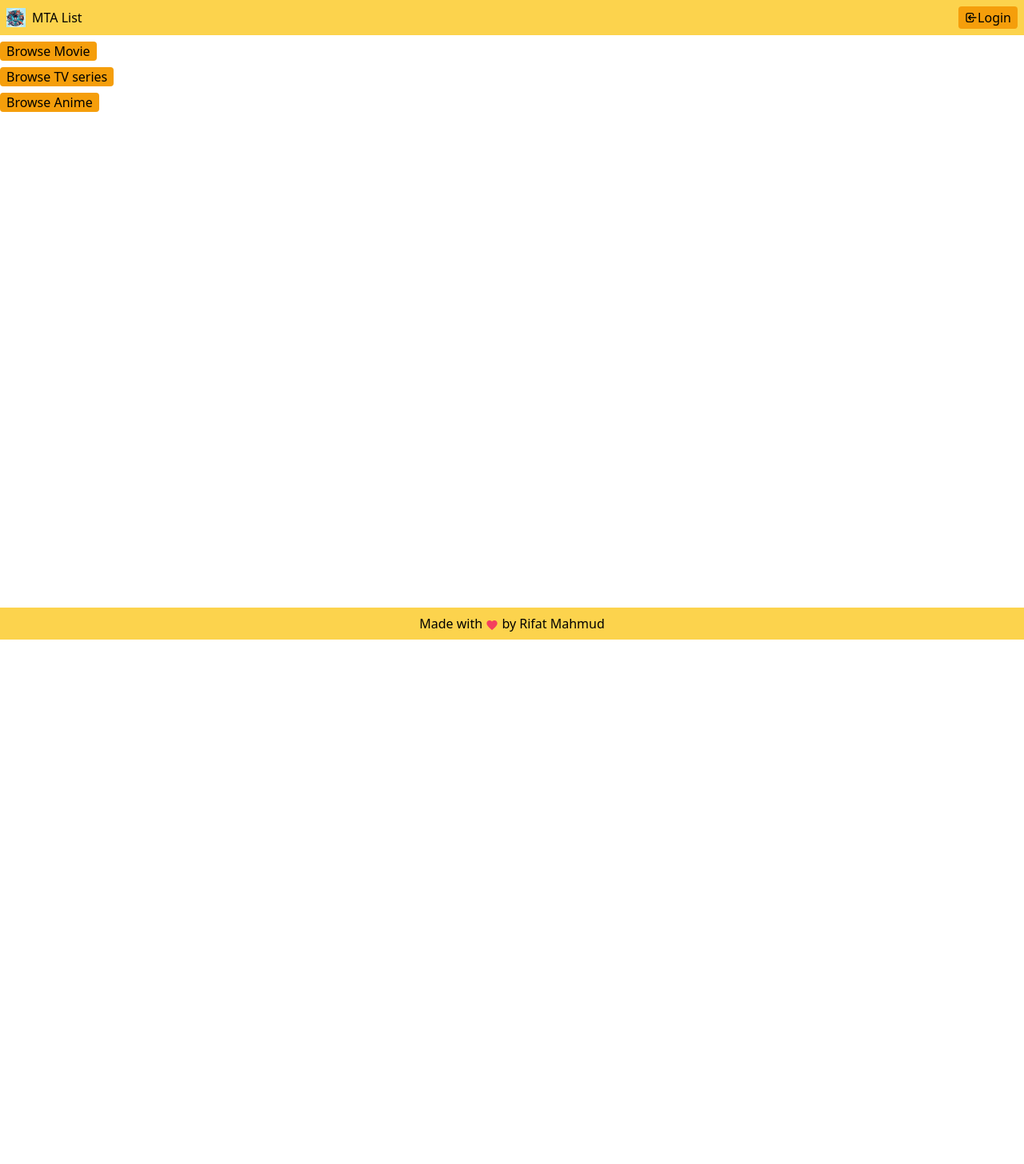
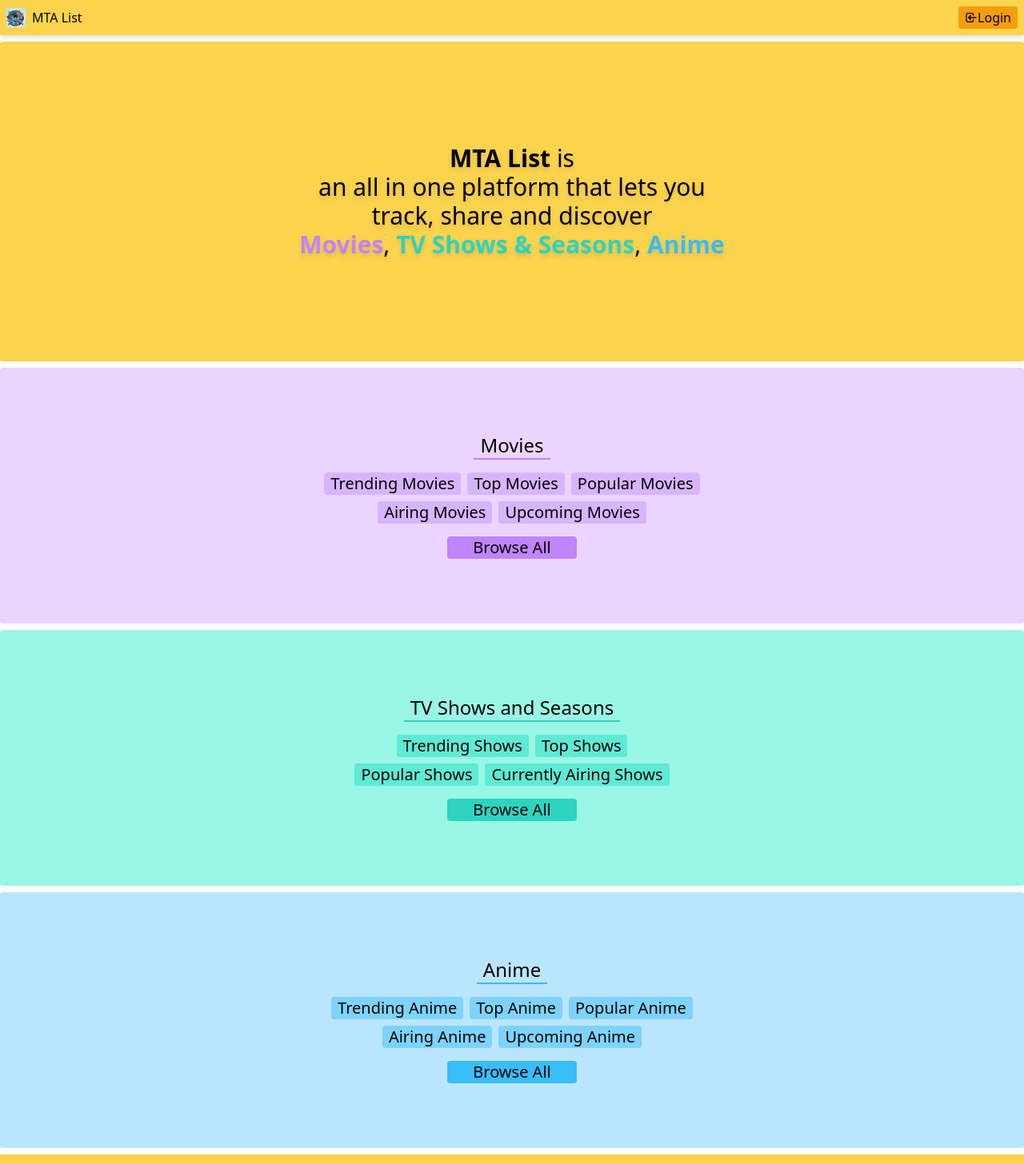
Before and after one commit to RifatMahmudno-1/mta-list, a Nuxt app: page / in a window 1280 px wide. Shown: the top 1456 px of the page at 80% size. Before the commit the page ends 800 px from the top, so only its background shows below. Built offline with nearby package versions, Linux system fonts and the light colour scheme.

Commit message:
home done

```diff
--- a/assets/css/tailwind.css
+++ b/assets/css/tailwind.css
@@ -46,7 +46,7 @@
 		--theme-color-950: #451a03;
 	}
 
-	:root[theme='tv'] {
+	[theme='tv'] {
 		--theme-color-50: #f0fdfa;
 		--theme-color-100: #ccfbf1;
 		--theme-color-200: #99f6e4;
@@ -60,7 +60,7 @@
 		--theme-color-950: #042f2e;
 	}
 
-	:root[theme='anime'] {
+	[theme='anime'] {
 		--theme-color-50: #f0f9ff;
 		--theme-color-100: #e0f2fe;
 		--theme-color-200: #bae6fd;
@@ -74,7 +74,7 @@
 		--theme-color-950: #082f49;
 	}
 
-	:root[theme='movie'] {
+	[theme='movie'] {
 		--theme-color-50: #faf5ff;
 		--theme-color-100: #f3e8ff;
 		--theme-color-200: #e9d5ff;
@@ -88,7 +88,7 @@
 		--theme-color-950: #3b0764;
 	}
 
-	:root[theme='list'] {
+	[theme='list'] {
 		--theme-color-50: #f7fee7;
 		--theme-color-100: #ecfccb;
 		--theme-color-200: #d9f99d;
--- a/components/Navigation.vue
+++ b/components/Navigation.vue
@@ -1,5 +1,5 @@
 <template>
-	<nav class="sticky top-0 bg-theme-color-300 z-50">
+	<nav class="sticky top-0 bg-theme-color-300 z-50 shadow-md">
 		<div class="cont grid grid-cols-[auto_1fr_auto] p-2 gap-4 items-center">
 			<div class="flex gap-2 items-center">
 				<NuxtLink href="/" class="flex items-center gap-2">
--- a/pages/index.vue
+++ b/pages/index.vue
@@ -1,9 +1,64 @@
 <template>
-	<div class="flex flex-col gap-2">
-		<NuxtLink to="/movie" class="px-2 rounded bg-theme-color-500 w-fit">Browse Movie</NuxtLink>
-		<NuxtLink to="/tv" class="px-2 rounded bg-theme-color-500 w-fit">Browse TV series</NuxtLink>
-		<NuxtLink to="/anime" class="px-2 rounded bg-theme-color-500 w-fit">Browse Anime</NuxtLink>
-	</div>
+	<main class="flex flex-col gap-2 h-fit">
+		<header class="bg-theme-color-300 min-h-[25rem] grid content-center rounded">
+			<h1 class="text-3xl text-center px-4 py-16 drop-shadow-md">
+				<span class="font-semibold">MTA List</span> is
+				<br />
+				an all in one platform that lets you
+				<br />
+				track, share and discover
+				<br />
+				<NuxtLink href="/movie" class="text-theme-color-400 font-semibold" theme="movie">Movies</NuxtLink>, <NuxtLink href="/tv" class="text-theme-color-400 font-semibold" theme="tv">TV Shows & Seasons</NuxtLink>, <NuxtLink href="/anime" class="text-theme-color-400 font-semibold" theme="anime">Anime</NuxtLink>
+			</h1>
+		</header>
+
+		<div theme="movie" class="min-h-[20rem] grid content-center text-xl justify-items-center bg-theme-color-200 gap-4 px-4 rounded">
+			<h2 class="text-2xl border-b-2 px-2 border-theme-color-400">Movies</h2>
+			<div class="grid justify-items-center gap-2">
+				<div class="flex gap-2">
+					<NuxtLink href="/movie/trending" class="bg-theme-color-300 px-2 rounded">Trending Movies</NuxtLink>
+					<NuxtLink href="/movie/top" class="bg-theme-color-300 px-2 rounded">Top Movies</NuxtLink>
+					<NuxtLink href="/movie/popular" class="bg-theme-color-300 px-2 rounded">Popular Movies</NuxtLink>
+				</div>
+				<div class="flex gap-2">
+					<NuxtLink href="/movie/airing" class="bg-theme-color-300 px-2 rounded">Airing Movies</NuxtLink>
+					<NuxtLink href="/movie/upcoming" class="bg-theme-color-300 px-2 rounded">Upcoming Movies</NuxtLink>
+				</div>
+			</div>
+			<NuxtLink href="/movie" class="bg-theme-color-400 px-8 rounded">Browse All</NuxtLink>
+		</div>
+
+		<div theme="tv" class="min-h-[20rem] grid content-center text-xl justify-items-center bg-theme-color-200 gap-4 px-4 rounded">
+			<h2 class="text-2xl border-b-2 px-2 border-theme-color-400">TV Shows and Seasons</h2>
+			<div class="grid justify-items-center gap-2">
+				<div class="flex gap-2">
+					<NuxtLink href="/tv/trending" class="bg-theme-color-300 px-2 rounded">Trending Shows</NuxtLink>
+					<NuxtLink href="/tv/top" class="bg-theme-color-300 px-2 rounded">Top Shows</NuxtLink>
+				</div>
+				<div class="flex gap-2">
+					<NuxtLink href="/tv/popular" class="bg-theme-color-300 px-2 rounded">Popular Shows</NuxtLink>
+					<NuxtLink href="/tv/airing" class="bg-theme-color-300 px-2 rounded">Currently Airing Shows</NuxtLink>
+				</div>
+			</div>
+			<NuxtLink href="/tv" class="bg-theme-color-400 px-8 rounded">Browse All</NuxtLink>
+		</div>
+
+		<div theme="anime" class="min-h-[20rem] grid content-center text-xl justify-items-center bg-theme-color-200 gap-4 px-4 rounded">
+			<h2 class="text-2xl border-b-2 px-2 border-theme-color-400">Anime</h2>
+			<div class="grid justify-items-center gap-2">
+				<div class="flex gap-2">
+					<NuxtLink href="/anime/trending" class="bg-theme-color-300 px-2 rounded">Trending Anime</NuxtLink>
+					<NuxtLink href="/anime/top" class="bg-theme-color-300 px-2 rounded">Top Anime</NuxtLink>
+					<NuxtLink href="/anime/popular" class="bg-theme-color-300 px-2 rounded">Popular Anime</NuxtLink>
+				</div>
+				<div class="flex gap-2">
+					<NuxtLink href="/anime/airing" class="bg-theme-color-300 px-2 rounded">Airing Anime</NuxtLink>
+					<NuxtLink href="/anime/upcoming" class="bg-theme-color-300 px-2 rounded">Upcoming Anime</NuxtLink>
+				</div>
+			</div>
+			<NuxtLink href="/anime" class="bg-theme-color-400 px-8 rounded">Browse All</NuxtLink>
+		</div>
+	</main>
 </template>
 
 <script setup>
```
